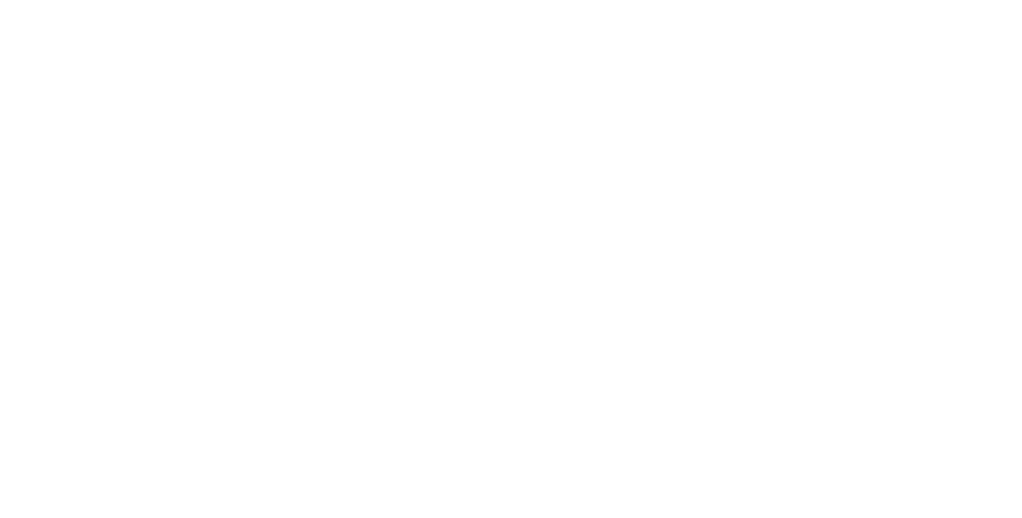
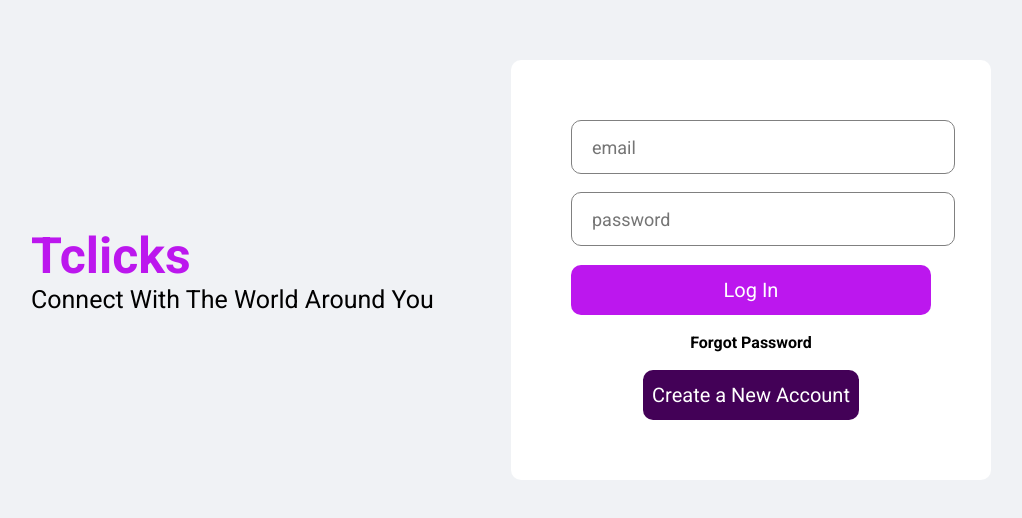
Before and after one commit to Remyfaye/TClicks, a React (Create React App) app: page / in a window 1280 px wide. Before the commit this address had no page. Shown: the part 130-648 px from the top of the page, without its empty margins (129-1151 px from the left). Built offline with nearby package versions, Linux system fonts and the light colour scheme; a web font is replaced by a local one.

Commit message:
initial commit

```diff
--- a/package.json
+++ b/package.json
@@ -1,5 +1,5 @@
 {
-  "homepage": "https://Rsemyfaye.github.io/TClicks",
+
   "name": "my-app",
   "version": "0.1.0",
   "private": true,
@@ -19,8 +19,7 @@
     "web-vitals": "^2.1.4"
   },
   "scripts": {
-    "predeploy":"npm run build",
-    "deploy":"gh-pages -d build",
+
     "start": "react-scripts start",
     "build": "react-scripts build",
     "test": "react-scripts test",
--- a/src/App.js
+++ b/src/App.js
@@ -16,7 +16,7 @@
 
     <BrowserRouter>
       <Routes>
-        <Route path='/TClicks' element={<Login/>} />
+        <Route path='/' element={<Login/>} />
         <Route path='home' element={<Home/>} />
         <Route path='/messages' element={<Messages/>} />
         <Route path='/personal' element={<Personal/>} />
```
